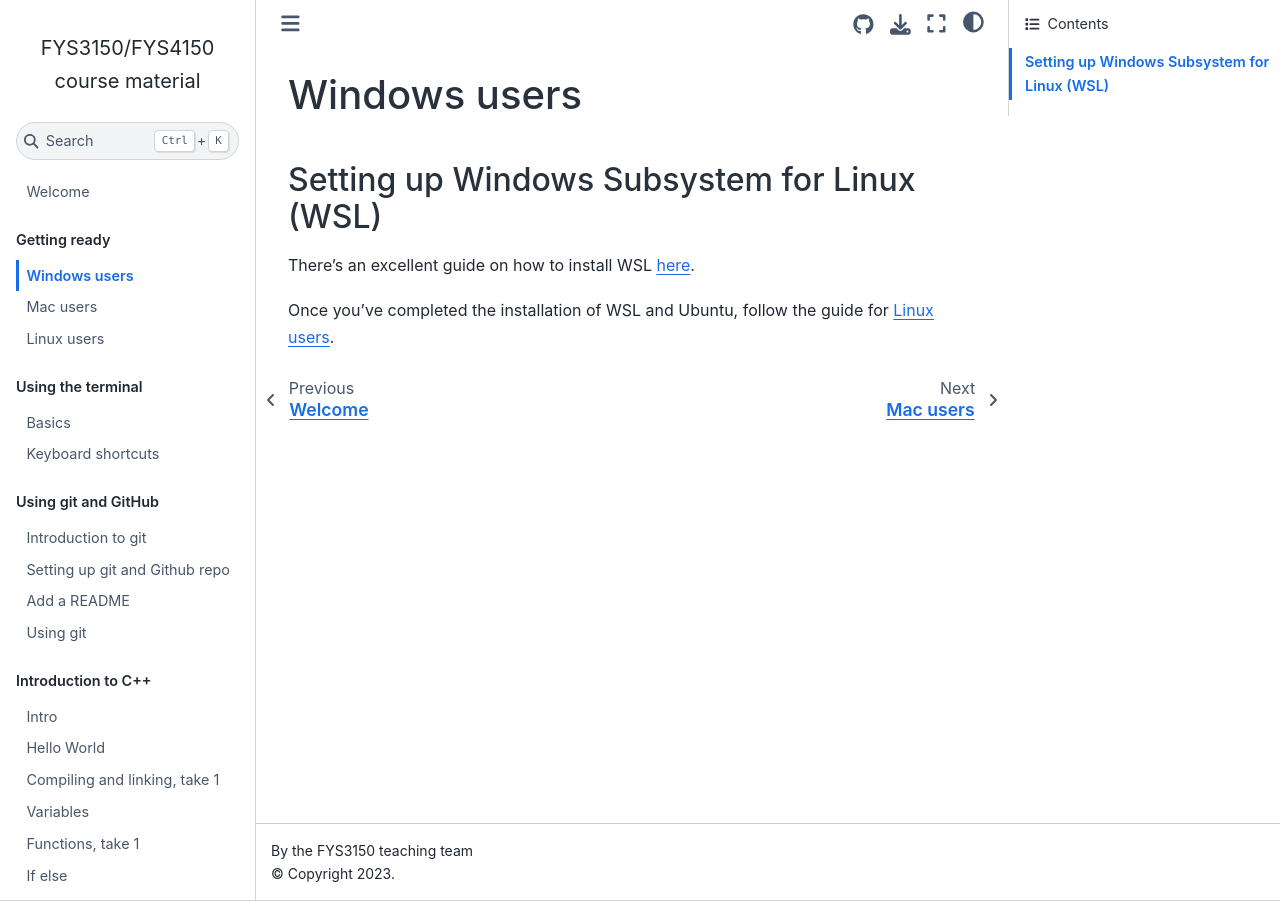
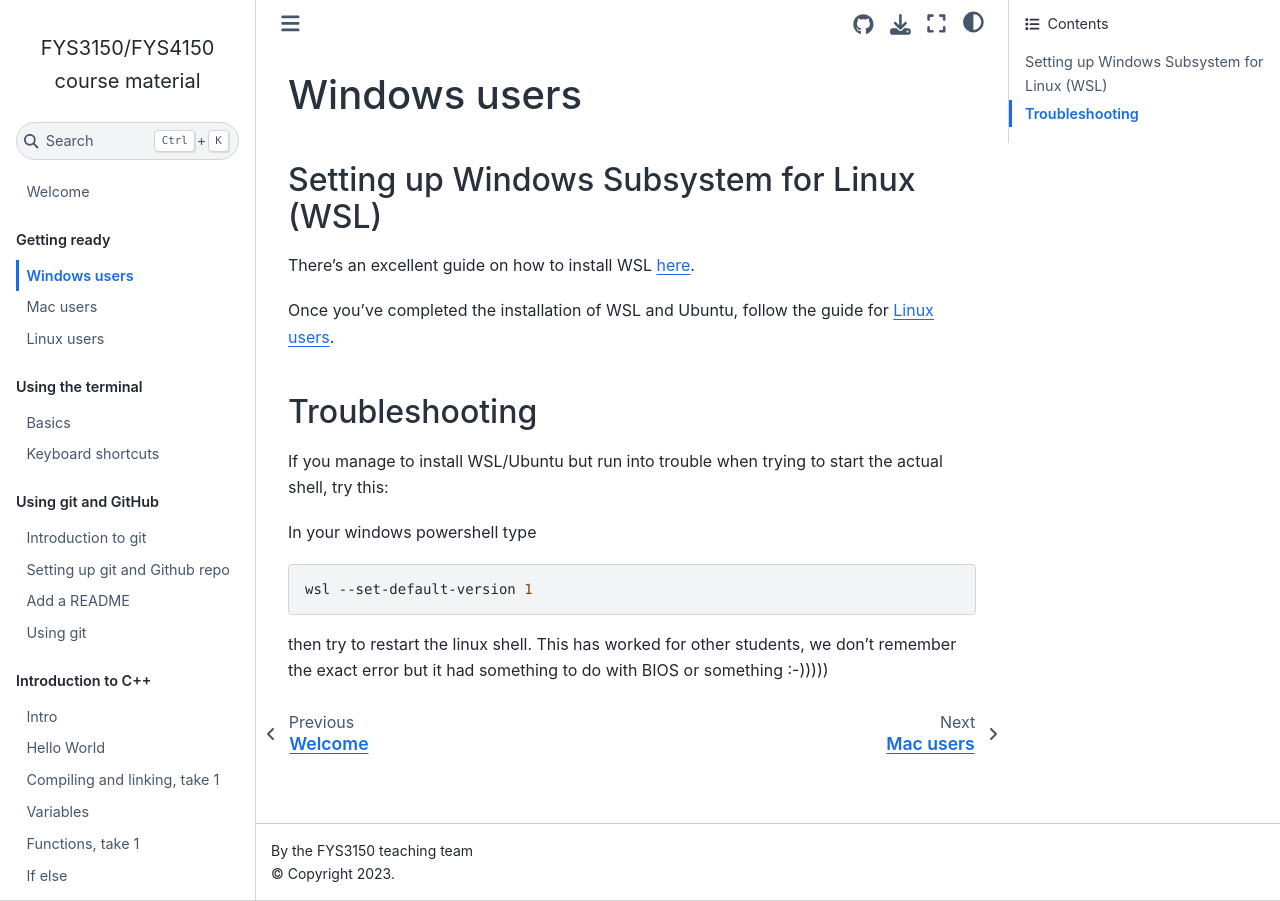
Before and after one commit to anderkve/FYS3150, a Jupyter Book: the page built from book/getting_ready/windows_users.md, in a window 1280 px wide. Built offline with Jupyter Book 1.0.4 settings and Sphinx 7.4.7 and the Sphinx Book theme 1.1.4, drawn with Linux system fonts in a browser that asks for light colours.

Commit message:
Commented out unfinished pages from _toc.yml file.

````diff
--- a/_toc.yml
+++ b/_toc.yml
@@ -33,17 +33,17 @@
       - file: book/introduction_to_cpp/functions_take_1
       - file: book/introduction_to_cpp/if_else
       - file: book/introduction_to_cpp/loops
-      - file: book/introduction_to_cpp/containers
+      #- file: book/introduction_to_cpp/containers
       - file: book/introduction_to_cpp/pointers
-      - file: book/introduction_to_cpp/references
-      - file: book/introduction_to_cpp/functions_take_2
+      #- file: book/introduction_to_cpp/references
+      #- file: book/introduction_to_cpp/functions_take_2
       - file: book/introduction_to_cpp/source_files_and_header_files
-      - file: book/introduction_to_cpp/declaration_vs_definition
-      - file: book/introduction_to_cpp/input_and_output
-      - file: book/introduction_to_cpp/compiling_and_linking_take_2
-      - file: book/introduction_to_cpp/classes
-      - file: book/introduction_to_cpp/common_errors
-      - file: book/introduction_to_cpp/debugging
+      #- file: book/introduction_to_cpp/declaration_vs_definition
+      #- file: book/introduction_to_cpp/input_and_output
+      #- file: book/introduction_to_cpp/compiling_and_linking_take_2
+      #- file: book/introduction_to_cpp/classes
+      #- file: book/introduction_to_cpp/common_errors
+      #- file: book/introduction_to_cpp/debugging
       - file: book/introduction_to_cpp/online_resources
 
   - caption: Optimization
--- a/book/getting_ready/windows_users.md
+++ b/book/getting_ready/windows_users.md
@@ -6,3 +6,16 @@
 There's an excellent guide on how to install WSL [here](https://docs.microsoft.com/en-us/windows/wsl/install-win10).
 
 Once you've completed the installation of WSL and Ubuntu, follow the guide for [Linux users](linux_users.md).
+
+
+## Troubleshooting
+
+If you manage to install WSL/Ubuntu but run into trouble when trying to start the actual shell, try this:
+
+In your windows powershell type
+
+```sh
+wsl --set-default-version 1
+```
+
+then try to restart the linux shell. This has worked for other students, we don't remember the exact error but it had something to do with BIOS or something :-)))))
````
